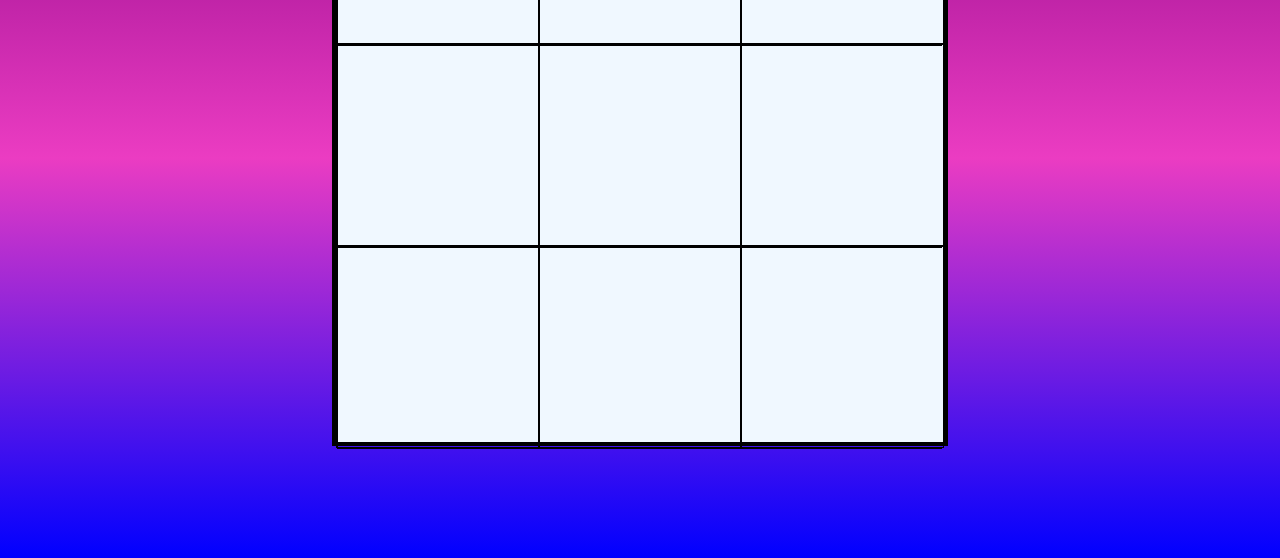
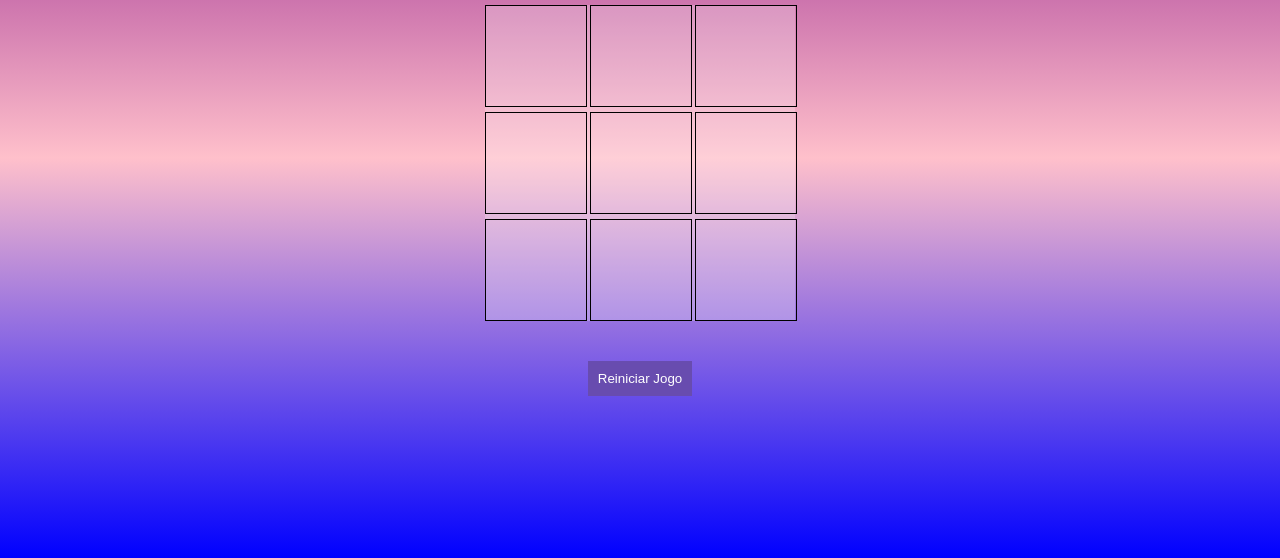
Before and after one commit to jdszza/jogo-da-velha, a plain HTML site: page index.html in a window 1280 px wide. Shown: the part 242-800 px from the top of the page. Drawn offline with Linux system fonts and the light colour scheme.

Commit message:
Site pronto
Agora só falta animações

```diff
--- /dev/null
+++ b/css/style.css
@@ -0,0 +1,51 @@
+body {
+  display: flex;
+  flex-direction: column;
+  align-items: center;
+  justify-content: center;
+  height: 100vh;
+  margin: 0;
+  font-family: Arial, sans-serif;
+  background: linear-gradient(purple, pink, blue);
+  background-attachment: fixed;
+}
+
+.board {
+  display: grid;
+  grid-template-columns: repeat(3, 100px);
+  grid-gap: 5px;
+  background-color: #ffffff3d;
+}
+
+.cell {
+  width: 100px;
+  height: 100px;
+  border: 1px solid #000;
+  display: flex;
+  justify-content: center;
+  align-items: center;
+  font-size: 24px;
+  cursor: pointer;
+}
+
+#message {
+  margin-top: 20px;
+  margin-bottom: 10px; /* Adicione esta linha para espaçamento abaixo da mensagem */
+  font-size: 18px;
+  text-align: center;
+}
+
+#restart-button {
+  margin-top: 10px;
+  padding: 10px;
+  background-color: #684caf;
+  color: white;
+  border: none;
+  cursor: pointer;
+}
+
+.title{
+  font-family: system-ui, -apple-system, BlinkMacSystemFont, 'Segoe UI', Roboto, Oxygen, Ubuntu, Cantarell, 'Open Sans', 'Helvetica Neue', sans-serif;
+  color: #000000;
+
+}
--- a/index.html
+++ b/index.html
@@ -1,30 +1,34 @@
 <!DOCTYPE html>
 <html lang="en">
   <head>
-    <meta charset="UTF-8">
-    <meta name="viewport" content="width=device-width, initial-scale=1.0">
-    <link rel="stylesheet" href="style.css">
+    <meta charset="UTF-8" />
+    <meta name="viewport" content="width=device-width, initial-scale=1.0" />
+    <link rel="stylesheet" href="css/style.css" />
     <title>Jogo da Velha</title>
   </head>
   <body>
+    <div id="title" class="title">
         <h1>Jogo da Velha</h1>
-    <div id="jogo">
-        <div class="linha">
-            <div class="casa" id="casa1"></div>
-            <div class="casa" id="casa2"></div>
-            <div class="casa" id="casa3" style="border-right: 0px;"></div>
     </div>
-        <div class="linha">
-            <div class="casa" id="casa4"></div>
-            <div class="casa" id="casa5"></div>
-            <div class="casa" id="casa6" style="border-right: 0px;"></div>
+
+    <div id="game-board" class="board">
+      <!-- Cada célula do tabuleiro -->
+      <div class="cell" onclick="handleClick(0)"></div>
+      <div class="cell" onclick="handleClick(1)"></div>
+      <div class="cell" onclick="handleClick(2)"></div>
+      <div class="cell" onclick="handleClick(3)"></div>
+      <div class="cell" onclick="handleClick(4)"></div>
+      <div class="cell" onclick="handleClick(5)"></div>
+      <div class="cell" onclick="handleClick(6)"></div>
+      <div class="cell" onclick="handleClick(7)"></div>
+      <div class="cell" onclick="handleClick(8)"></div>
     </div>
-        <div class="linha">
-            <div class="casa" id="casa7"></div>
-            <div class="casa" id="casa8"></div>
-            <div class="casa" id="casa9" style="border-right: 0px;"></div>
-        </div>
-    </div>
-    <div id="resultado"></div>
+
+    <div id="message" class="message"></div>
+    <button id="restart-button" onclick="reiniciarJogo()">
+      Reiniciar Jogo
+    </button>
+
+    <script src="js/script.js"></script>
   </body>
 </html>
--- /dev/null
+++ b/js/script.js
@@ -0,0 +1,60 @@
+let currentPlayer = "X";
+let gameBoard = ["", "", "", "", "", "", "", "", ""];
+let gameActive = true;
+
+function handleClick(index) {
+  if (gameBoard[index] === "" && gameActive) {
+    gameBoard[index] = currentPlayer;
+    document.getElementsByClassName("cell")[index].innerText = currentPlayer;
+
+    if (checkWinner()) {
+      document.getElementById(
+        "message"
+      ).innerText = `Player ${currentPlayer} venceu!`;
+      gameActive = false;
+    } else if (gameBoard.every((cell) => cell !== "")) {
+      document.getElementById("message").innerText = "Empate!";
+      gameActive = false;
+    } else {
+      currentPlayer = currentPlayer === "X" ? "O" : "X";
+    }
+  }
+}
+
+function checkWinner() {
+  const winPatterns = [
+    [0, 1, 2],
+    [3, 4, 5],
+    [6, 7, 8],
+    [0, 3, 6],
+    [1, 4, 7],
+    [2, 5, 8],
+    [0, 4, 8],
+    [2, 4, 6],
+  ];
+
+  return winPatterns.some((pattern) => {
+    const [a, b, c] = pattern;
+    return (
+      gameBoard[a] !== "" &&
+      gameBoard[a] === gameBoard[b] &&
+      gameBoard[b] === gameBoard[c]
+    );
+  });
+}
+
+function reiniciarJogo() {
+    // Limpar o tabuleiro e a mensagem
+    gameBoard = ["", "", "", "", "", "", "", "", ""];
+    document.getElementById("message").innerText = "";
+
+    // Reiniciar as células no tabuleiro
+    const cells = document.getElementsByClassName("cell");
+    for (let i = 0; i < cells.length; i++) {
+      cells[i].innerText = "";
+    }
+
+    // Reiniciar variáveis de controle
+    gameActive = true;
+    currentPlayer = "X";
+  }
--- a/style.css
+++ /dev/null
@@ -1,26 +0,0 @@
-body{
-    background-image: repeating-linear-gradient(purple, rgb(235, 60, 194), blue);
-    text-align: center;
-    background-attachment: fixed;
-}
-
-#jogo{
-    width:608px;
-    height: 600px;
-    border:solid 4px;
-    margin: auto;
-    background-color: aliceblue;
-}
-
-.linha{
-    height:200px;
-    border :solid 1px;
-}
-
-.casa{
-    width:200px;
-    height:100%;
-    border :solid 1px;
-    border-color: black;
-    float: left;
-}
```
Lines whose indentation alone changed are shown as unchanged.
